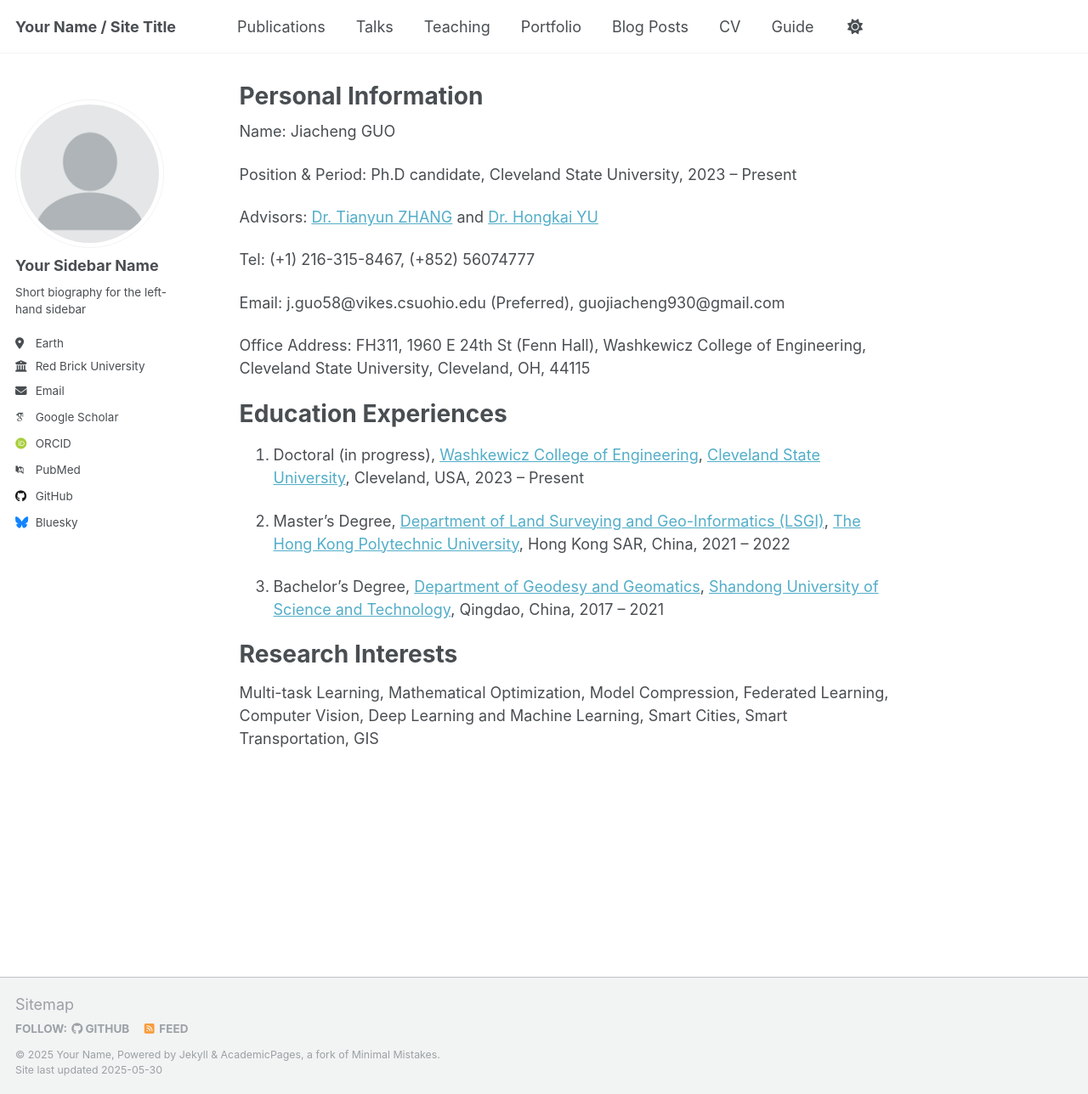
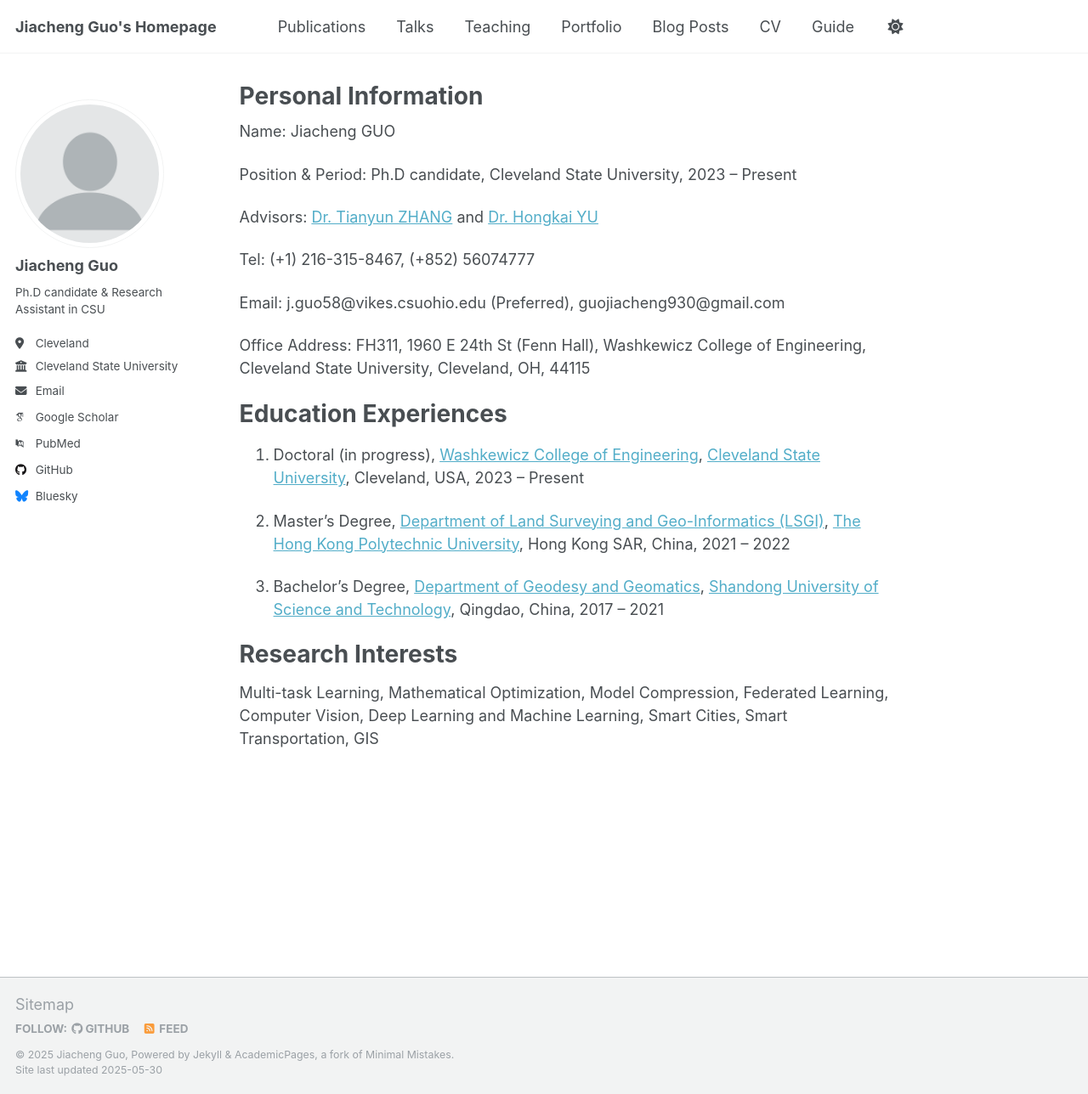
Before and after one commit to EngravedMemories/jiachengguo2011, a Jekyll site: the page built from _pages/about.md, in a window 1280 px wide and 1288 px high. Shown: the whole window at 85% size. Built offline with Jekyll 4.4.1, drawn with Linux system fonts in a browser that asks for light colours; some web fonts are replaced.

Commit message:
Update _config.yml

```diff
--- a/_config.yml
+++ b/_config.yml
@@ -1,4 +1,4 @@
-# Welcome to Jekyll!
+# Welcome to Jiacheng's Homepage!
 #
 # This config file is meant for settings that affect your entire site, values
 # which you are expected to set up once and rarely need to edit after that.
@@ -9,11 +9,11 @@
 # Basic Site Settings
 locale                   : "en-US"
 site_theme               : "default"
-title                    : "Your Name / Site Title"
+title                    : "Jiacheng Guo's Homepage"
 title_separator          : "-"
-name                     : &name "Your Name"
+name                     : &name "Jiacheng Guo"
 description              : &description "personal description"
-url                      : https://academicpages.github.io # the base hostname & protocol for your site e.g. "https://[your GitHub username].github.io" or if you already have some other page hosted on Github then use "https://[your GitHub username].github.io/[Your Repo Name]"
+url                      : https://engravedmemories.github.io/jiachengguo2011/ # the base hostname & protocol for your site e.g. "https://[your GitHub username].github.io" or if you already have some other page hosted on Github then use "https://[your GitHub username].github.io/[Your Repo Name]"
 baseurl                  : "" # the subpath of your site, e.g. "/blog"
 repository               : "academicpages/academicpages.github.io"
 
@@ -23,20 +23,20 @@ repository               : "academicpages/academicpages.github.io"
 author:
   # Biographic information
   avatar           : "profile.png"
-  name             : "Your Sidebar Name"
+  name             : "Jiacheng Guo"
   pronouns         : # example: "she/her"
-  bio              : "Short biography for the left-hand sidebar"
-  location         : "Earth"
-  employer         : "Red Brick University"
+  bio              : "Ph.D candidate & Research Assistant in CSU"
+  location         : "Cleveland"
+  employer         : "Cleveland State University"
   uri              : # URL
-  email            : "none@example.org"
+  email            : "j.guo58@vikes.csuohio.edu"
 
   # Academic websites
   academia         : # URL
   arxiv            : # URL - Update with the correct link to your profile
-  googlescholar    : "https://scholar.google.com/citations?user=PS_CX0AAAAAJ"
-  impactstory      : # URL
-  orcid            : "http://orcid.org/yourorcidurl"
+  googlescholar    : "https://scholar.google.com/citations?user=pF0qH2IAAAAJ"
+  openreview       : "https://openreview.net/profile?id=~Jiacheng_Guo5"
+  orcid            : # URL
   semantic         : # URL
   pubmed           : "https://www.ncbi.nlm.nih.gov/pubmed/?term=john+snow"
   researchgate     : # URL
```
